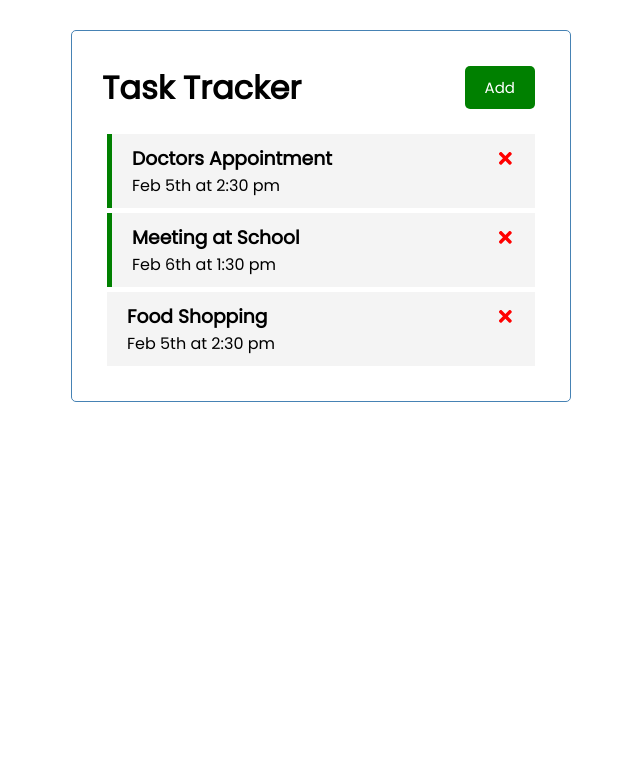
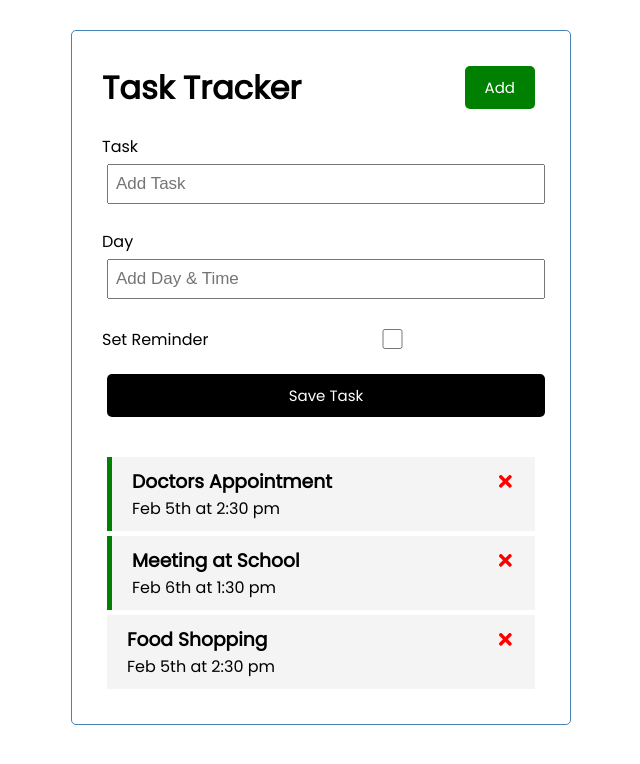
Before and after one commit to mrothberg/react-task-tracker, a React (Create React App) app: page / in a window 1280 px wide. Shown: the top 764 px of the page, without its empty margins (319-959 px from the left). Built offline with nearby package versions, Linux system fonts and the light colour scheme.

Commit message:
Add task form 1:48:47

```diff
--- a/src/App.js
+++ b/src/App.js
@@ -1,6 +1,7 @@
 import { useState } from 'react'
 import Header from './components/Header'
 import Tasks from './components/Tasks'
+import AddTask from './components/AddTask'
 
 function App() {
   const [tasks, setTasks] = useState([
@@ -23,6 +24,12 @@
         reminder: false,
     }
   ])
+
+  const addTask = (task) => {
+    const id = Math.floor(Math.random() * 1000) + 1
+    const newTask = { id, ...task }
+    setTasks([...tasks, newTask])
+  }
 
   const deleteTask = (id) => {
     setTasks(tasks.filter((task) => task.id !== id))
@@ -47,6 +54,7 @@
   return (
     <div className="container">
       <Header />
+      <AddTask onAdd={addTask} />
       {tasksComponent}
     </div>
   );
--- /dev/null
+++ b/src/components/AddTask.js
@@ -0,0 +1,43 @@
+import { useState } from 'react'
+
+const AddTask = ({ onAdd }) => {
+    const [text, setText] = useState('')
+    const [day, setDay] = useState('')
+    const [reminder, setReminder] = useState(false)
+
+    const onSubmit = (e) => {
+        e.preventDefault()
+
+        if(!text) {
+            alert('Please add a task')
+            return
+        }
+
+        onAdd({ text, day, reminder })
+
+        setText('')
+        setDay('')
+        setReminder(false)
+    }
+
+    return (
+        <form className='add-form' onSubmit={onSubmit}>
+            <div className='form-control'>
+                <label>Task</label>
+                <input type='text' placeholder='Add Task' value={text} onChange={(e) => setText(e.target.value)}></input>
+            </div>
+            <div className='form-control'>
+                <label>Day</label>
+                <input type='text' placeholder='Add Day & Time' value={day} onChange={(e) => setDay(e.target.value)}></input>
+            </div>
+            <div className='form-control form-control-check'>
+                <label>Set Reminder</label>
+                <input type='checkbox' checked={reminder} value={reminder} onChange={(e) => setReminder(e.currentTarget.checked)}></input>
+            </div>
+
+            <input type='submit' value='Save Task' className='btn btn-block'></input>
+        </form>
+    )
+}
+
+export default AddTask
```
